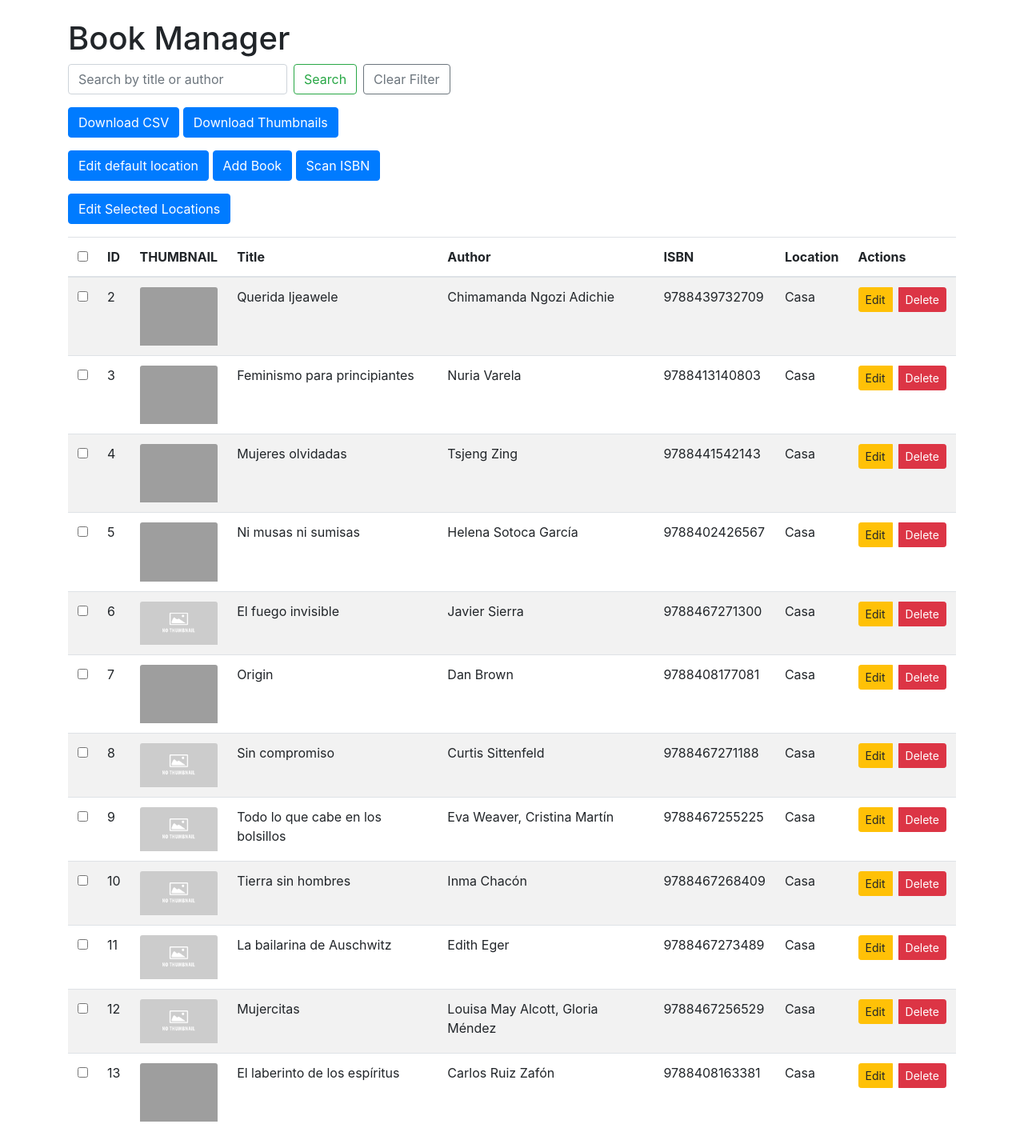
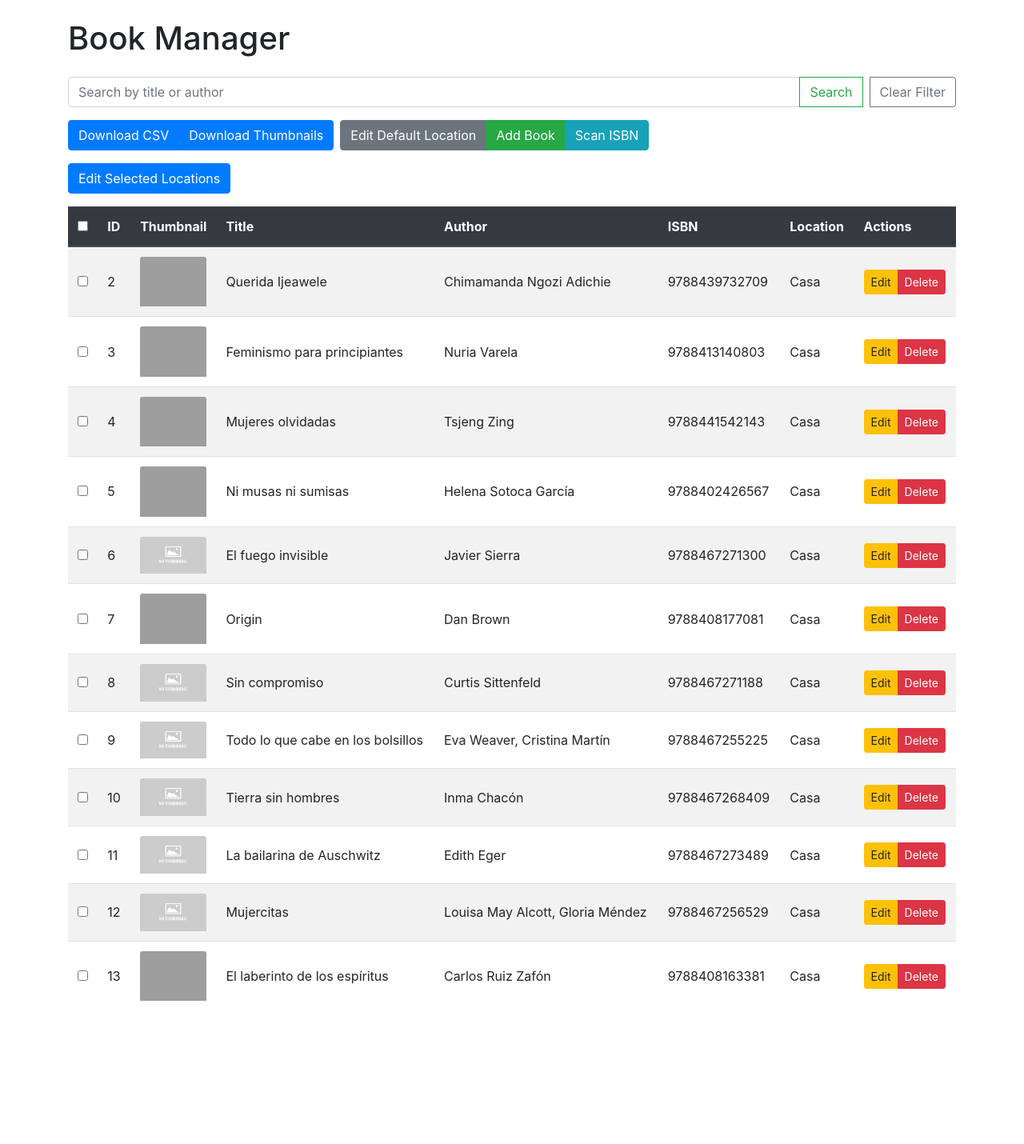
Before and after one commit to ajifernandez/Book-Manager, a Flask app: page / in a window 1280 px wide. Shown: the whole page at 80% size. After the commit the page ends 1251 px from the top, so only its background shows below. Run offline with Flask 3, Linux system fonts and the light colour scheme; some libraries are stand-ins or nearby versions; grey boxes are pictures that could not be loaded.

Commit message:
improve index.html

```diff
--- a/app/templates/index.html
+++ b/app/templates/index.html
@@ -4,31 +4,49 @@
     <meta charset="UTF-8">
     <title>Book Manager</title>
     <link href="https://stackpath.bootstrapcdn.com/bootstrap/4.3.1/css/bootstrap.min.css" rel="stylesheet">
+    <style>
+        .table th, .table td {
+            vertical-align: middle;
+        }
+        .card-img-top {
+            {#max-height: 60px;#}
+        }
+    </style>
 </head>
 <body>
 <div class="container">
-    <h1 class="mt-4">Book Manager</h1>
+    <h1 class="mt-4 mb-4">Book Manager</h1>
+
     <form method="get" action="{{ url_for('search_books') }}" class="form-inline mb-3">
-        <input class="form-control mr-sm-2" type="search" placeholder="Search by title or author" aria-label="Search"
-               name="query">
-        <button class="btn btn-outline-success my-2 my-sm-0" type="submit">Search</button>
-        <a href="{{ url_for('index') }}" class="btn btn-outline-secondary my-2 my-sm-0 ml-2">Clear Filter</a>
+        <div class="input-group w-100">
+            <input class="form-control" type="search" placeholder="Search by title or author" aria-label="Search" name="query">
+            <div class="input-group-append">
+                <button class="btn btn-outline-success" type="submit">Search</button>
+                <a href="{{ url_for('index') }}" class="btn btn-outline-secondary ml-2">Clear Filter</a>
+            </div>
+        </div>
     </form>
-    <a href="{{ url_for('download_csv') }}" class="btn btn-primary mb-3">Download CSV</a>
-    <a href="{{ url_for('download_thumbnails') }}" class="btn btn-primary mb-3">Download Thumbnails</a>
-    <br>
-    <a href="{{ url_for('edit_default_location') }}" class="btn btn-primary mb-3">Edit default location</a>
-    <a href="{{ url_for('add_book_view') }}" class="btn btn-primary mb-3">Add Book</a>
-    <a href="{{ url_for('scan') }}" class="btn btn-primary mb-3">Scan ISBN</a>
+
+    <div class="btn-toolbar mb-3" role="toolbar">
+        <div class="btn-group mr-2" role="group">
+            <a href="{{ url_for('download_csv') }}" class="btn btn-primary">Download CSV</a>
+            <a href="{{ url_for('download_thumbnails') }}" class="btn btn-primary">Download Thumbnails</a>
+        </div>
+        <div class="btn-group mr-2" role="group">
+            <a href="{{ url_for('edit_default_location') }}" class="btn btn-secondary">Edit Default Location</a>
+            <a href="{{ url_for('add_book_view') }}" class="btn btn-success">Add Book</a>
+            <a href="{{ url_for('scan') }}" class="btn btn-info">Scan ISBN</a>
+        </div>
+    </div>
 
     <form method="post" action="{{ url_for('bulk_edit_location') }}">
         <button type="submit" class="btn btn-primary mb-3">Edit Selected Locations</button>
-        <table class="table table-striped">
-            <thead>
+        <table class="table table-striped table-hover">
+            <thead class="thead-dark">
             <tr>
                 <th><input type="checkbox" id="select-all"></th>
                 <th>ID</th>
-                <th>THUMBNAIL</th>
+                <th>Thumbnail</th>
                 <th>Title</th>
                 <th>Author</th>
                 <th>ISBN</th>
@@ -40,36 +58,28 @@
             {% for book in books %}
                 <tr>
                     <td><input type="checkbox" name="book_ids[]" value="{{ book.id }}"></td>
-
                     <td>{{ book.id }}</td>
-                    {% if book.thumbnail %}
-                        <td style="width: 20px"><img width="30" class="card-img-top"
-                                                     src="{{ url_for('static', filename=book.thumbnail) }}"
-                                                     alt={{ book.title }}">
-                </td>
-                {% else %}
-                <td style=" width: 20px"><img width="30" class="card-img-top"
-                                              src="{{ url_for('static', filename='no_thumbnail.png') }}"
-                                              alt="No Thumbnail">
-                        </td>
-                    {% endif %}
+                    <td style="width: 20px">
+                        {% if book.thumbnail %}
+                            <img class="card-img-top" src="{{ url_for('static', filename=book.thumbnail) }}" alt="{{ book.title }}">
+                        {% else %}
+                            <img class="card-img-top" src="{{ url_for('static', filename='no_thumbnail.png') }}" alt="No Thumbnail">
+                        {% endif %}
+                    </td>
                     <td>{{ book.title }}</td>
                     <td>{{ book.author }}</td>
                     <td>{{ book.isbn }}</td>
                     <td>{{ book.location }}</td>
                     <td>
                         <div class="btn-group" role="group">
-                            <a href="{{ url_for('edit_book', book_id=book.id) }}"
-                               class="btn btn-warning btn-sm mr-2">Edit</a>
-                            <a href="{{ url_for('delete_book_view', book_id=book.id) }}"
-                               class="btn btn-danger btn-sm">Delete</a>
+                            <a href="{{ url_for('edit_book', book_id=book.id) }}" class="btn btn-warning btn-sm">Edit</a>
+                            <a href="{{ url_for('delete_book_view', book_id=book.id) }}" class="btn btn-danger btn-sm">Delete</a>
                         </div>
                     </td>
                 </tr>
             {% endfor %}
             </tbody>
         </table>
-
     </form>
 </div>
 <script src="https://code.jquery.com/jquery-3.3.1.slim.min.js"></script>
@@ -77,7 +87,7 @@
 <script src="https://stackpath.bootstrapcdn.com/bootstrap/4.3.1/js/bootstrap.min.js"></script>
 <script>
     document.getElementById('select-all').onclick = function () {
-        var checkboxes = document.getElementsByName('book_ids');
+        var checkboxes = document.getElementsByName('book_ids[]');
         for (var checkbox of checkboxes) {
             checkbox.checked = this.checked;
         }
```
